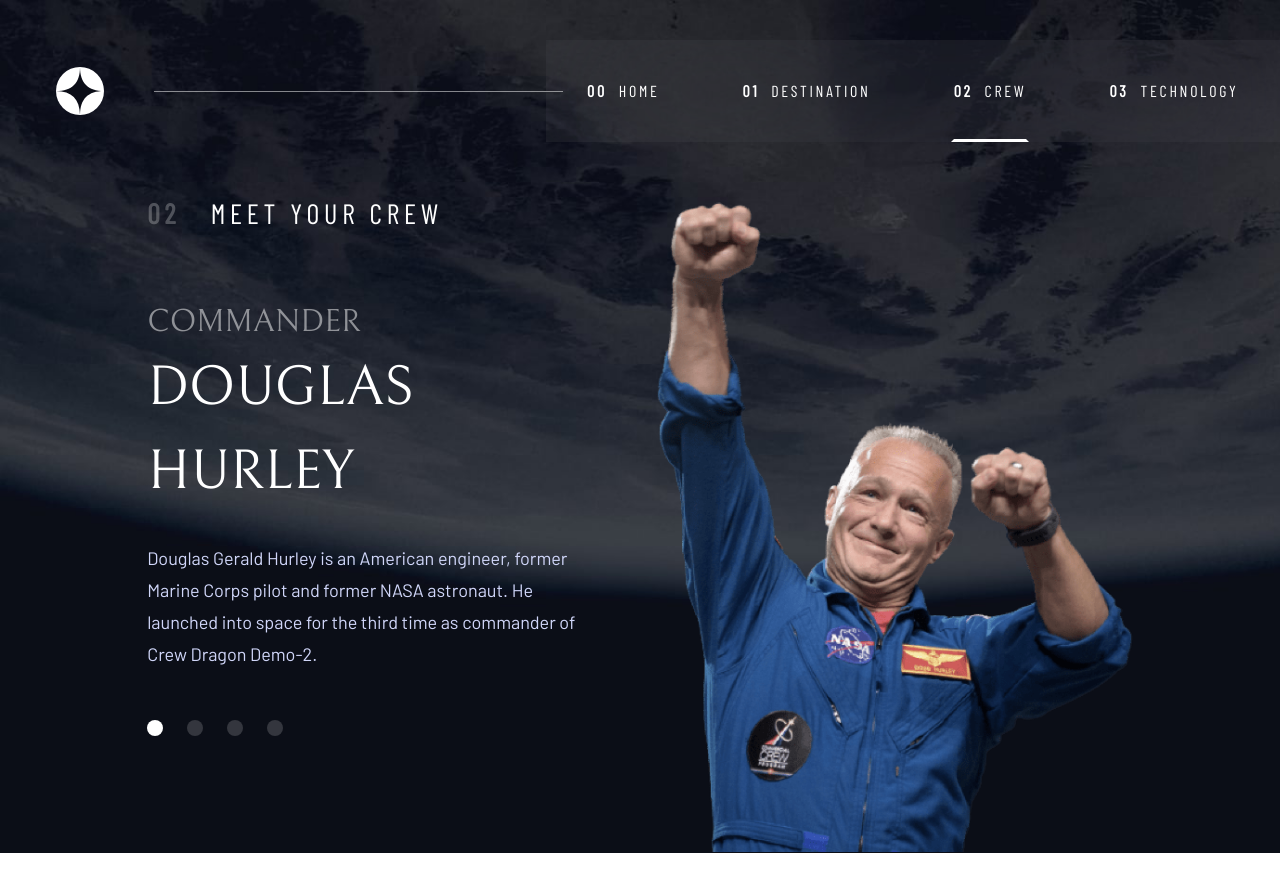
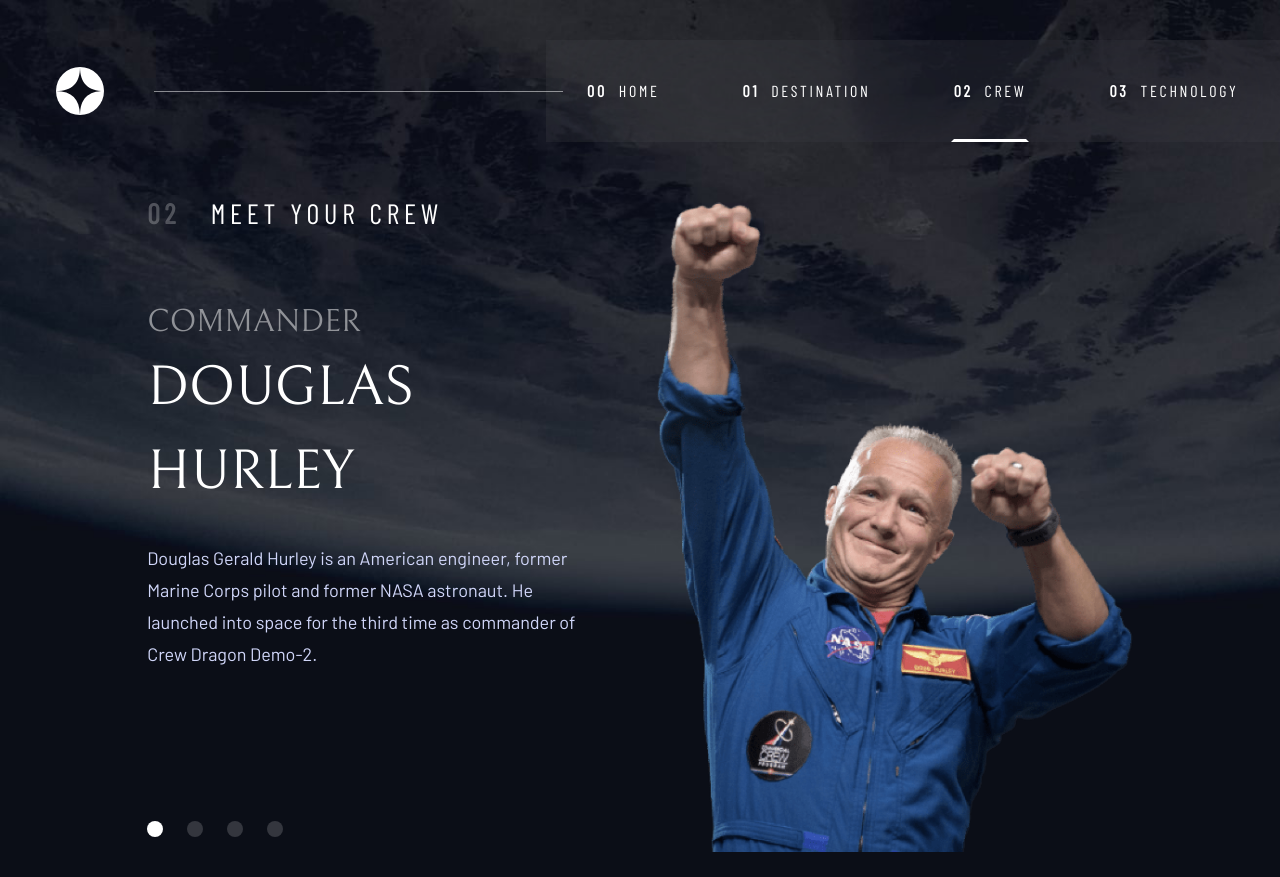
Before and after one commit to MaxTarasevich/space-tourism, a React (Create React App) app: page /Crew in a window 1280 px wide. Before the commit the page ends 853 px from the top, so only its background shows below. Built offline with nearby package versions, Linux system fonts and the light colour scheme.

Commit message:
fix: crew section controls

```diff
--- a/src/pages/Crew.tsx
+++ b/src/pages/Crew.tsx
@@ -29,7 +29,7 @@
 
 
   return (
-  <section className='min-h-screen md:pt-[15%] pt-[23%] lg:bg-crew-bg-lg md:bg-crew-bg-md bg-crew-bg-sm bg-no-repeat bg-cover'>
+  <section className='min-h-screen lg:pb-6 md:pt-[15%] pt-[23%] lg:bg-crew-bg-lg md:bg-crew-bg-md bg-crew-bg-sm bg-no-repeat bg-cover'>
 
       <motion.div
          animate={{
@@ -46,7 +46,7 @@
         <div className='crew flex lg:justify-between justify-center items-stretch gap-14 lg:flex-nowrap flex-wrap mt-16'>
         {crew[0] ?
         <>
-        <div className="crew-content max-w-[488px] md:order-1 order-2 flex flex-col">
+        <div className="crew-content max-w-[488px] md:order-1 order-2 flex flex-col relative">
         <AnimatePresence exitBeforeEnter>
           <motion.div key={crew[slide].name}
                       initial="initialText"
@@ -70,7 +70,7 @@
           </motion.div>
         </AnimatePresence>
 
-              <div className="crew-navigation lg:absolute bottom-16 md:mt-10 md:mb-0 mb-8 flex  lg:justify-start justify-center gap-x-6 md:order-1 -order-10">
+              <div className="crew-navigation lg:absolute lg:pb-10 -bottom-6 md:mt-10 md:mb-0 mb-8 flex  lg:justify-start justify-center gap-x-6 md:order-1 -order-10">
 
                {crew.map((el,index)=>(
                 <div key={index}
```
